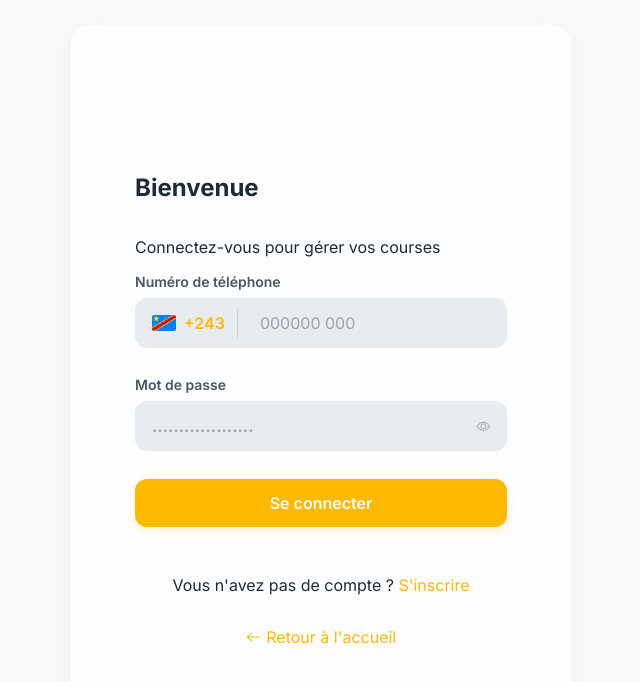
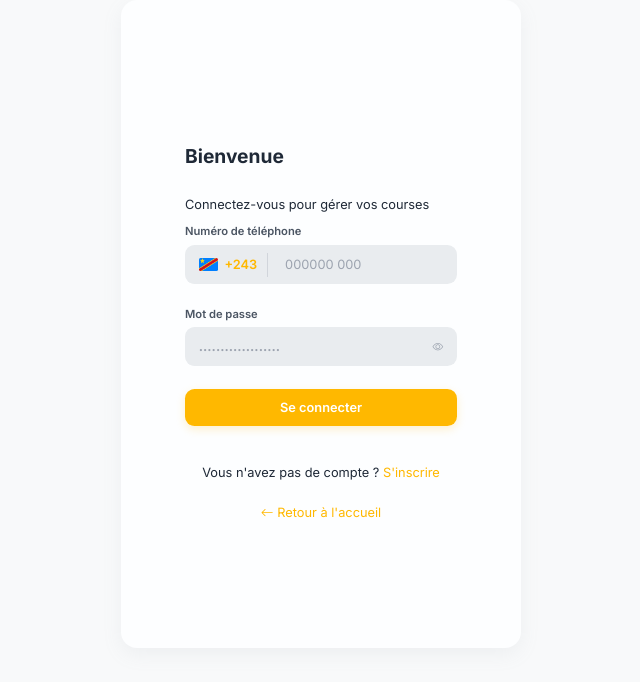
Before and after one commit to Ste-Verbeck-et-Fils/transpay, a React (Vite) app: page /login in a window 1280 px wide. Shown: the top 682 px of the page, without its empty margins (319-959 px from the left). Built offline with nearby package versions, Linux system fonts and the light colour scheme.

Commit message:
fix: zoom ajustment for all screen

```diff
--- a/index.css
+++ b/index.css
@@ -22,6 +22,7 @@ body {
   padding: 0;
   background-color: #f8f9fa;
   color: var(--text-main);
+  zoom: 80%;
 }
 
 main {
@@ -43,3 +44,9 @@ main {
   gap: 8px;
   border: 1px solid rgba(220, 38, 38, 0.1);
 }
+
+@media (max-width: 768px) {
+  body {
+    zoom: 100%;
+  }
+}
--- a/src/styles/login.css
+++ b/src/styles/login.css
@@ -33,3 +33,9 @@ a {
   justify-content: center;
   align-items: center;
 }
+
+@media (max-width: 768px) {
+  body {
+    zoom: 100%;
+  }
+}
```
